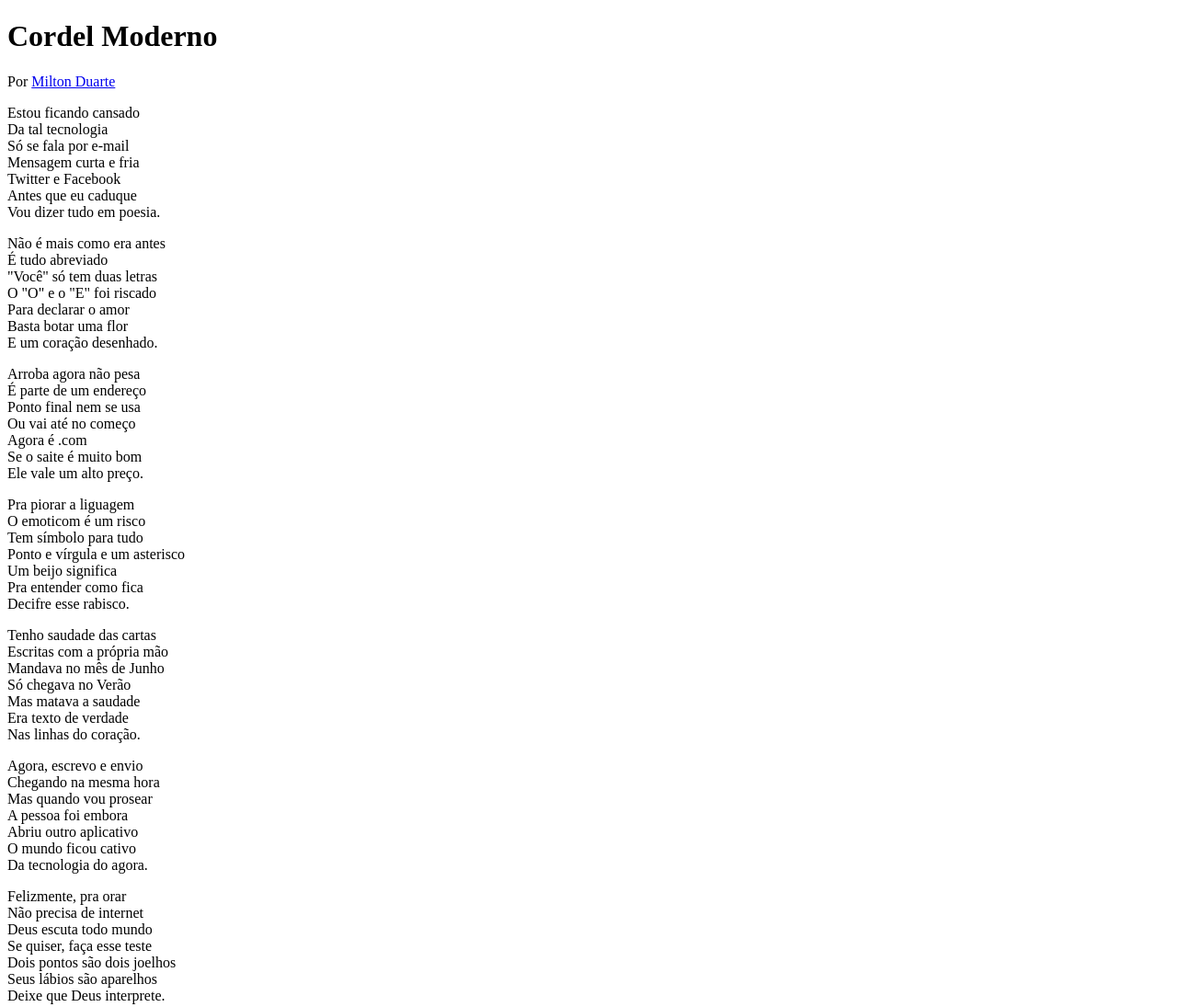
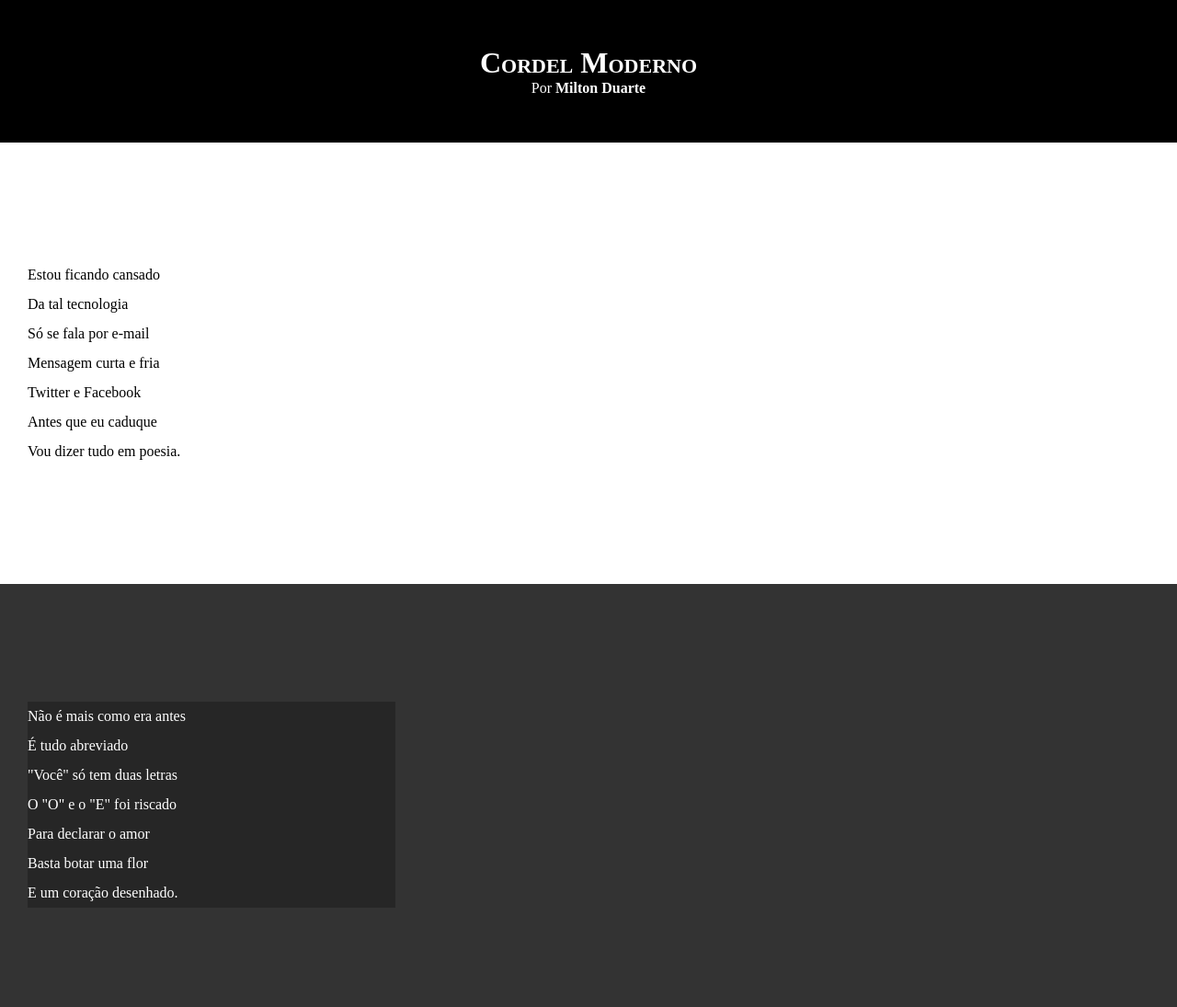
Before and after one commit to EduardoNascimentoSoares/html-css, a plain HTML site: page Desafios/d012/index.html in a window 1280 px wide. Shown: the top 1095 px of the page at 92% size. Drawn offline with Linux system fonts and the light colour scheme.

Commit message:
Atualizei estilo dos textos

```diff
--- a/Desafios/d012/estilo/style.css
+++ b/Desafios/d012/estilo/style.css
@@ -1 +1,69 @@
 @charset "UTF-8";
+
+* {
+    margin: 0;
+    padding: 0;
+}
+
+html,
+body {
+    min-height: 100vh;
+    background-color: darkgray;
+}
+
+header {
+    background-color: black;
+    color: white;
+    text-align: center;
+}
+
+header>h1 {
+    padding-top: 50px;
+    font-variant: small-caps;
+    /* text-transform: uppercase; */
+}
+
+header>p {
+    padding-bottom: 50px;
+}
+
+header a,
+footer a {
+    color: white;
+    text-decoration: none;
+    font-weight: bolder;
+}
+
+header a:hover,
+footer a:hover {
+    text-decoration: underline;
+}
+
+section {
+    padding-top: 10%;
+    padding-bottom: 10%;
+    padding-left: 30px;
+    line-height: 2em;
+}
+
+section.normal {
+    background-color: white;
+    color: black;
+}
+
+section.imagem {
+    background-color: rgb(51, 51, 51);
+    color: white;
+}
+
+section.imagem>p {
+    background-color: rgba(0, 0, 0, 0.253);
+    width: 400px;
+}
+
+footer {
+    background-color: black;
+    color: white;
+    text-align: center;
+    padding: 10px;
+}
--- a/Desafios/d012/index.html
+++ b/Desafios/d012/index.html
@@ -16,7 +16,7 @@
         </p>
     </header>
 
-    <section>
+    <section class="normal">
         <p>
             Estou ficando cansado<br>
             Da tal tecnologia<br>
@@ -28,7 +28,7 @@
         </p>
     </section>
 
-    <section>
+    <section class="imagem">
         <p>
             Não é mais como era antes<br>
             É tudo abreviado<br>
@@ -40,7 +40,7 @@
         </p>
     </section>
 
-    <section>
+    <section class="normal">
         <p>
             Arroba agora não pesa<br>
             É parte de um endereço<br>
@@ -62,7 +62,7 @@
         </p>
     </section>
 
-    <section>
+    <section class="imagem">
         <p>
             Tenho saudade das cartas<br>
             Escritas com a própria mão<br>
@@ -74,7 +74,7 @@
         </p>
     </section>
 
-    <section>
+    <section class="normal">
         <p>
             Agora, escrevo e envio<br>
             Chegando na mesma hora<br>
--- a/Desafios/d012/minha versão/style.css
+++ b/Desafios/d012/minha versão/style.css
@@ -53,23 +53,27 @@ div#flor{
     background-image: url(imagens/background001.jpg);
     background-size: cover;
     background-attachment: fixed;
+    height: 400px;
 }
 
 div#flor>pre{
     background-color: rgba(0, 0, 0, 0.377);
     color: white;
     padding: 10px;
+    width: 400px;
 }
 
 div#livro{
     background-image: url(imagens/background002.jpg);
     background-size: cover;
     background-attachment: fixed;
+    height: 400px;
 }
 
 div#livro>pre{
     background-color: rgba(0, 0, 0, 0.377);
     color: white;
+    width: 400px;
 }
 
 footer{
```
